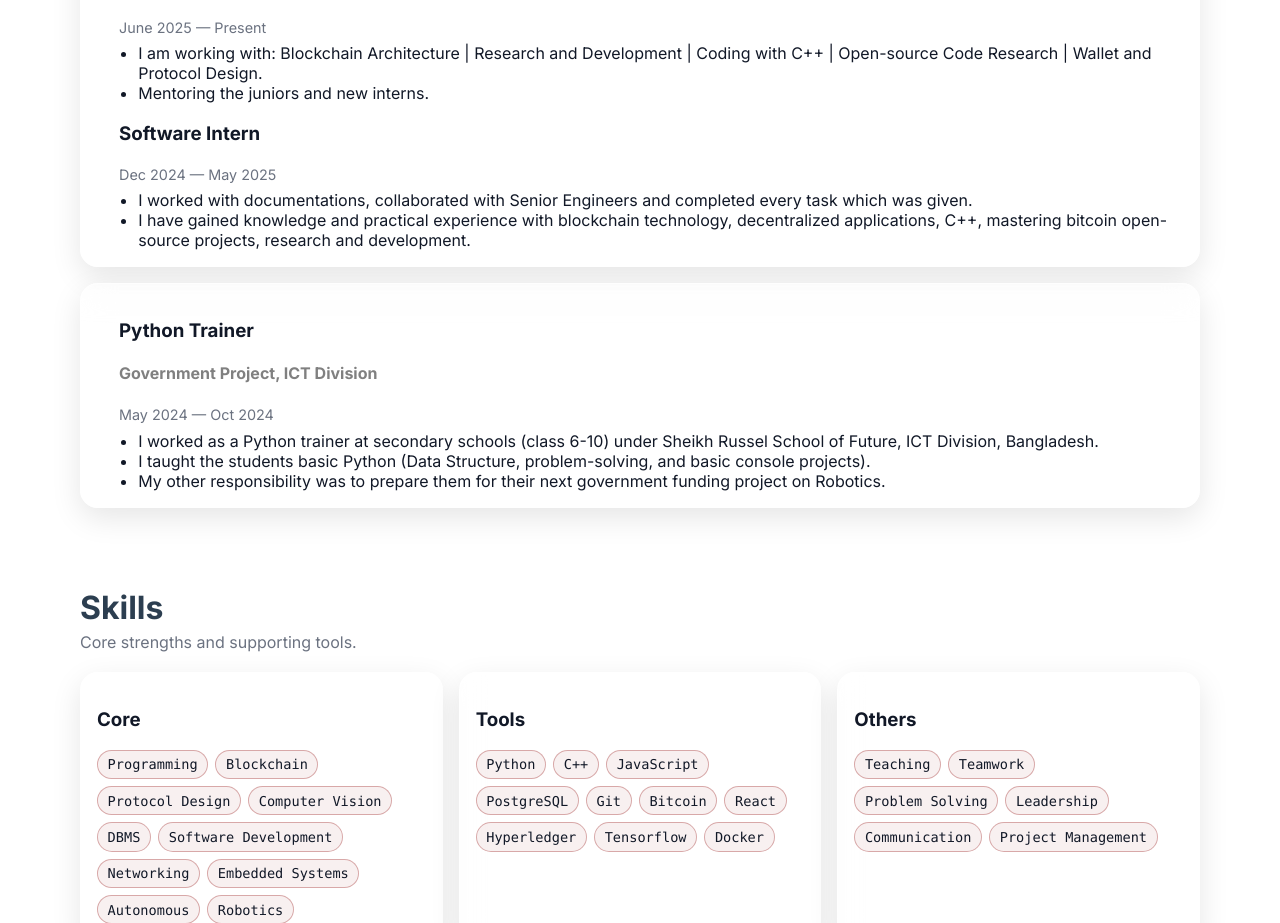
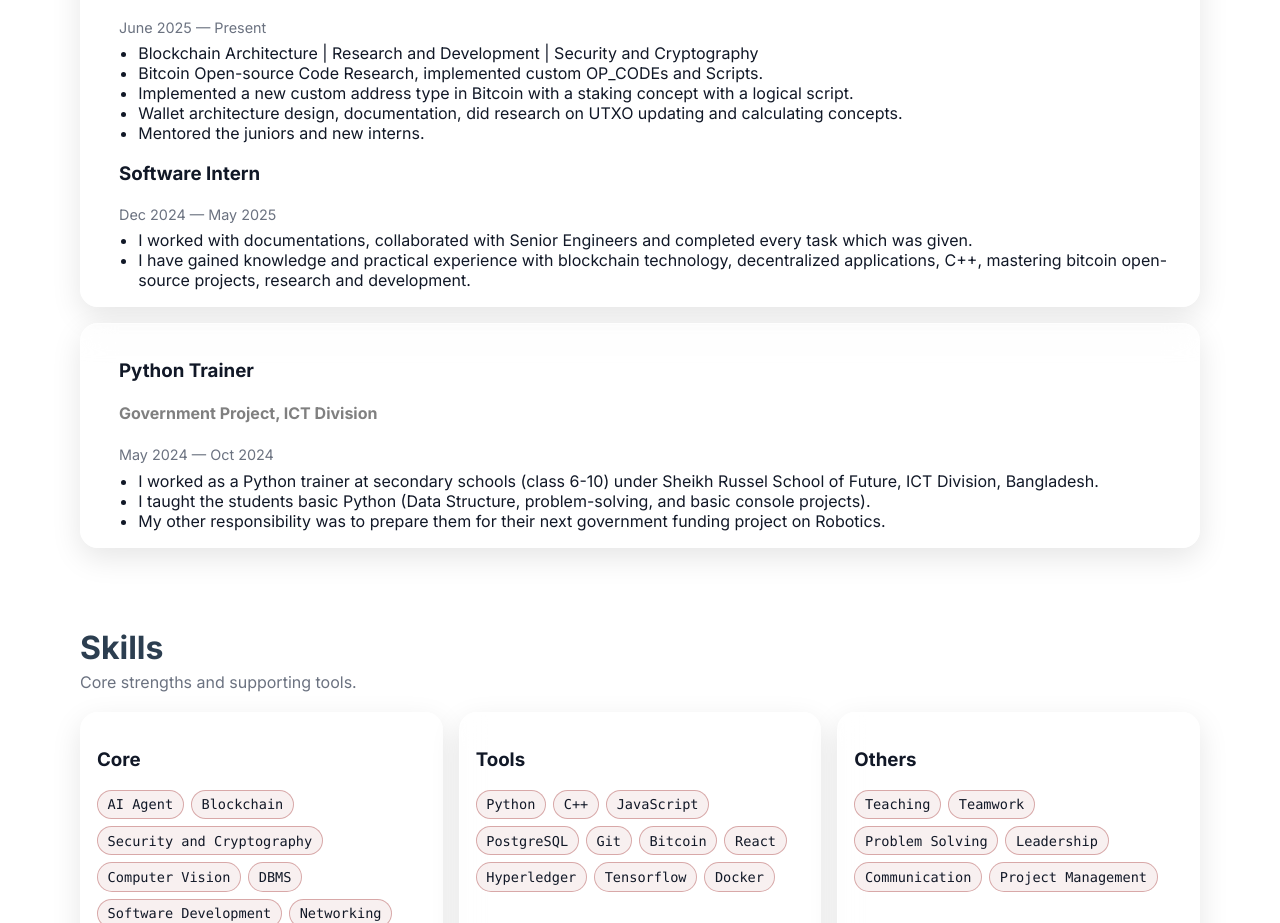
Before and after one commit to OmarFarukMaruf/OmarFarukMaruf.github.io, a plain HTML site: page index.html in a window 1280 px wide. Shown: the part 1229-2152 px from the top of the page. Drawn offline with Linux system fonts and the light colour scheme.

Commit message:
Revise job details and update social media links
Updated job responsibilities and skills listed in the resume. Changed social media link from a placeholder to a valid X.com link.

```diff
--- a/index.html
+++ b/index.html
@@ -131,9 +131,11 @@
               <h3>Software Engineer</h4>
               <span class="period"> June 2025 — Present</span>
               <ul>
-                <li>I am working with: Blockchain Architecture | Research and Development | Coding with C++ |
-                  Open-source Code Research | Wallet and Protocol Design.</li>
-                <li>Mentoring the juniors and new interns.</li>
+                <li>Blockchain Architecture | Research and Development | Security and Cryptography </li>
+                <li>Bitcoin Open-source Code Research, implemented custom OP_CODEs and Scripts.</li>
+                <li>Implemented a new custom address type in Bitcoin with a staking concept with a logical script.</li>
+                <li>Wallet architecture design, documentation, did research on UTXO updating and calculating concepts.</li>
+                <li>Mentored the juniors and new interns.</li>
               </ul>
 
               <h3>Software Intern </h3>
@@ -177,15 +179,15 @@
           <article class="card glass-light">
             <h3>Core</h3>
             <ul class="tags">
-              <li>Programming</li>
+              <li>AI Agent</li>
               <li>Blockchain</li>
-              <li>Protocol Design</li>
+              <li>Security and Cryptography</li>
               <li>Computer Vision</li>
               <li>DBMS</li>
               <li>Software Development</li>
               <li>Networking</li>
               <li>Embedded Systems</li>
-              <li>Autonomous</li>
+              <li>Autonomous Systems</li>
               <li>Robotics</li>
             </ul>
           </article>
@@ -344,7 +346,7 @@
             <a target="_blank" rel="noreferrer" href="https://github.com/OmarFarukMaruf">
               <img class="footer-social-icon" src="./assets/png/github-ico.png" alt="GitHub" />
             </a>
-            <a target="_blank" rel="noreferrer" href="#">
+            <a target="_blank" rel="noreferrer" href="https://x.com/omarfaruk_maruf">
               <img class="footer-social-icon" src="./assets/png/x-ico.png" alt="Twitter" />
             </a>
             <a target="_blank" rel="noreferrer" href="https://www.instagram.com/omar_faruk_maruf">
```
